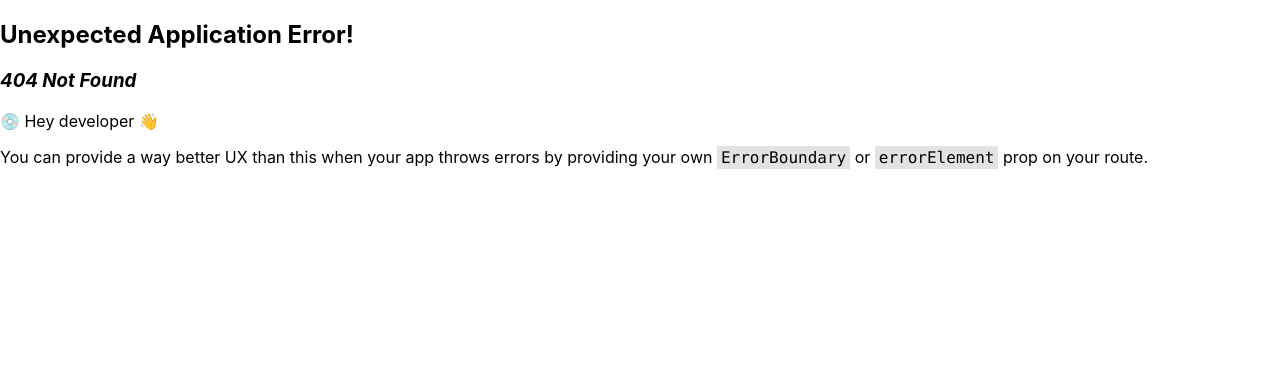
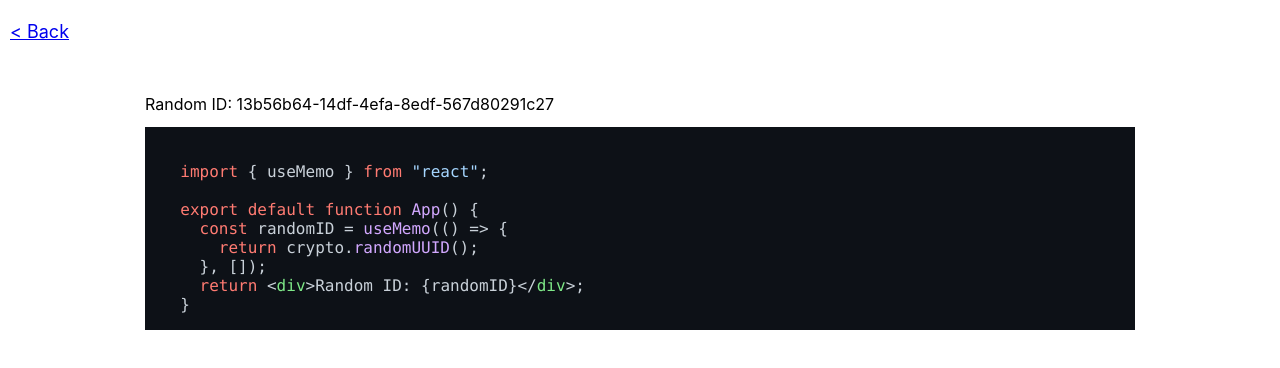
Before and after one commit to 615349/615349.GitHub.io, a React (Create React App) app: page /random-id in a window 1280 px wide. Before the commit this address had no page. Shown: the top 368 px of the page. Built offline with nearby package versions, Linux system fonts and the light colour scheme.

Commit message:
add random id

```diff
--- a/src/components/Home.tsx
+++ b/src/components/Home.tsx
@@ -46,6 +46,7 @@ const Home = () => {
         <Section href="char-count" text="Char count" />
         <Section href="filter-empty" text="Filter empty" />
         <Section href="fetch-timeout" text="Fetch timeout" />
+        <Section href="random-id" text="Random ID" />
       </Inner>
       <Title>TypeScript</Title>
       <Inner>
--- /dev/null
+++ b/src/components/Snippets/RandomID.tsx
@@ -0,0 +1,30 @@
+import { useMemo } from "react";
+import styled from "styled-components";
+import Template from "../Template";
+
+const Wrapper = styled.div`
+  margin: 0 auto;
+  max-width: 990px;
+`;
+
+const code = `
+  import { useMemo } from "react";
+
+  export default function App() {
+    const randomID = useMemo(() => {
+      return crypto.randomUUID();
+    }, []);
+    return <div>Random ID: {randomID}</div>;
+  }
+`;
+
+export default function RandomID() {
+  const randomID = useMemo(() => {
+    return crypto.randomUUID();
+  }, []);
+  return (
+    <Template code={code}>
+      <Wrapper>Random ID: {randomID}</Wrapper>
+    </Template>
+  );
+}
--- a/src/index.tsx
+++ b/src/index.tsx
@@ -16,6 +16,7 @@ import BurgerMenu from "./components/CSS/BurgerMenu";
 import SpotLight from "./components/CSS/SpotLight";
 import Underline from "./components/CSS/Underline";
 import Blur from "./components/CSS/Blur";
+import RandomID from "./components/Snippets/RandomID";
 
 const router = createBrowserRouter([
   {
@@ -70,6 +71,10 @@ const router = createBrowserRouter([
     path: "blur",
     element: <Blur />,
   },
+  {
+    path: "random-id",
+    element: <RandomID />,
+  },
 ]);
 
 createRoot(document.getElementById("root") as HTMLElement).render(
```
